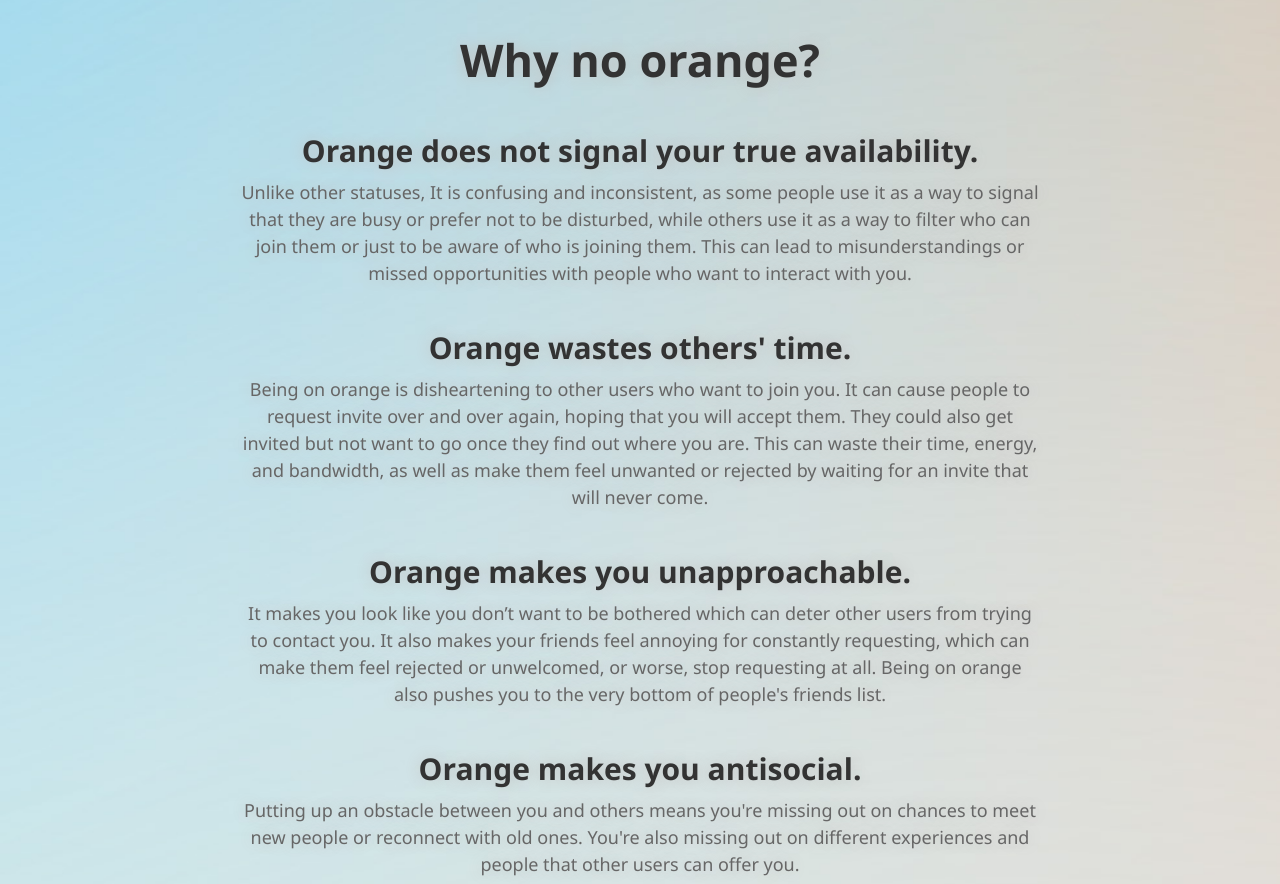
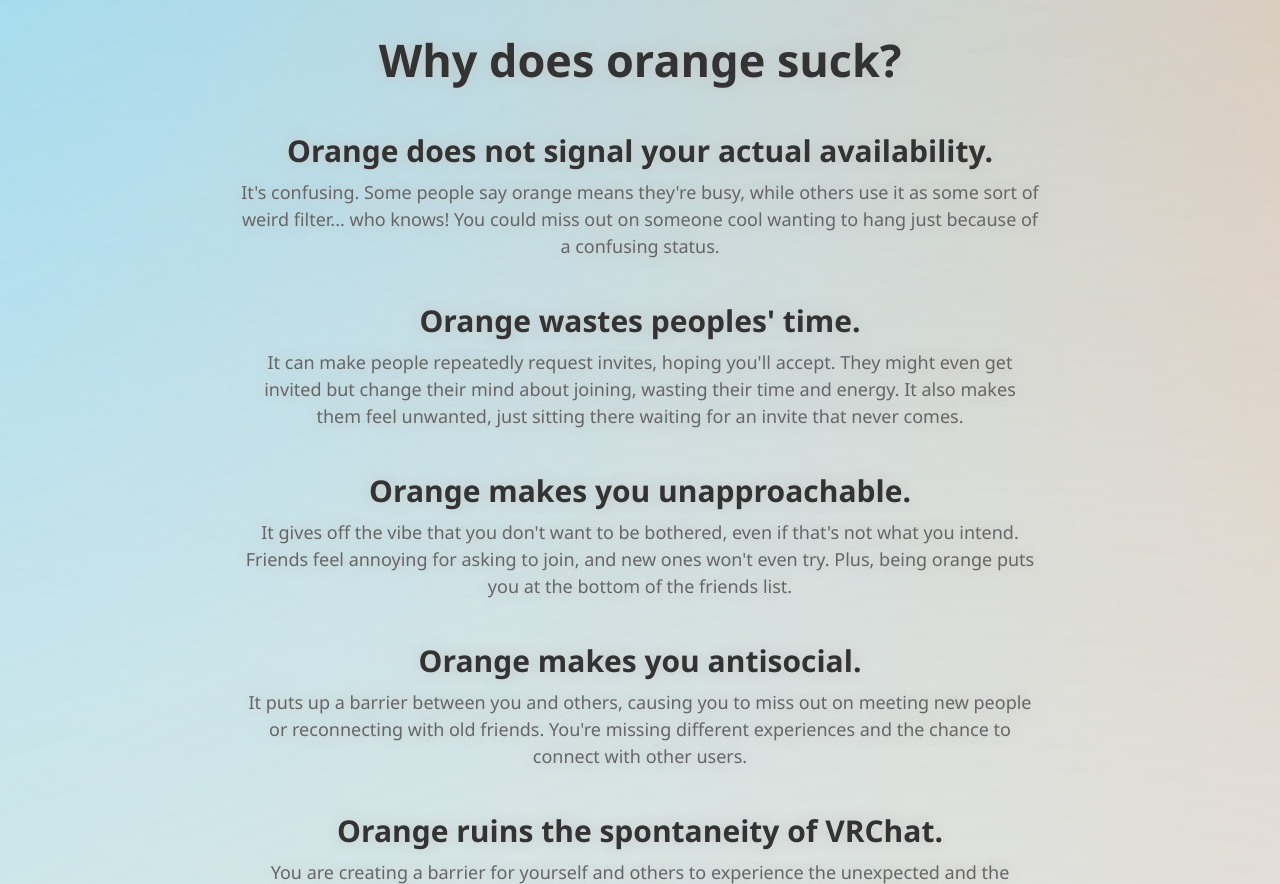
Before and after one commit to Ninka-Rex/NoOrange, a plain HTML site: page index.html in a window 1280 px wide. Shown: the part 340-1224 px from the top of the page. Drawn offline with Linux system fonts and the light colour scheme.

Commit message:
Update index.html
Small update

```diff
--- a/index.html
+++ b/index.html
@@ -58,19 +58,19 @@
         <p><b>Please don't use the orange status on VRChat.</b></p>
 		<p>Instead, change your status to something more clear and respectful!</p><br>
 
-		<h1 style="color: #333333; font-size: 45px;">Why no orange?</h1>
+		<h1 style="color: #333333; font-size: 45px;">Why does orange suck?</h1>
 
-        <h2><strong>Orange does not signal your true availability.</strong></h2>
-        <p>Unlike other statuses, It is confusing and inconsistent, as some people use it as a way to signal that they are busy or prefer not to be disturbed, while others use it as a way to filter who can join them or just to be aware of who is joining them. This can lead to misunderstandings or missed opportunities with people who want to interact with you.</p>
+        <h2><strong>Orange does not signal your actual availability.</strong></h2>
+        <p>It's confusing. Some people say orange means they're busy, while others use it as some sort of weird filter... who knows!  You could miss out on someone cool wanting to hang just because of a confusing status.</p>
 
-        <h2>Orange wastes others' time.</h2>
-        <p>Being on orange is disheartening to other users who want to join you. It can cause people to request invite over and over again, hoping that you will accept them. They could also get invited but not want to go once they find out where you are. This can waste their time, energy, and bandwidth, as well as make them feel unwanted or rejected by waiting for an invite that will never come.</p>
+        <h2>Orange wastes peoples' time.</h2>
+        <p>It can make people repeatedly request invites, hoping you'll accept. They might even get invited but change their mind about joining, wasting their time and energy. It also makes them feel unwanted, just sitting there waiting for an invite that never comes.</p>
 
         <h2>Orange makes you unapproachable.</h2>
-        <p>It makes you look like you don’t want to be bothered which can deter other users from trying to contact you.  It also makes your friends feel annoying for constantly requesting, which can make them feel rejected or unwelcomed, or worse, stop requesting at all. Being on orange also pushes you to the very bottom of people's friends list.</p>
+        <p>It gives off the vibe that you don't want to be bothered, even if that's not what you intend. Friends feel annoying for asking to join, and new ones won't even try. Plus, being orange puts you at the bottom of the friends list.</p>
 
 		<h2>Orange makes you antisocial.</h2>
-        <p>Putting up an obstacle between you and others means you're missing out on chances to meet new people or reconnect with old ones. You're also missing out on different experiences and people that other users can offer you.</p>
+        <p>It puts up a barrier between you and others, causing you to miss out on meeting new people or reconnecting with old friends. You're missing different experiences and the chance to connect with other users.</p>
 
 		<h2>Orange ruins the spontaneity of VRChat.</h2>
 		<p>You are creating a barrier for yourself and others to experience the unexpected and the unique that VRChat offers. You are also depriving yourself and others of the fun and excitement that comes from meeting outgoing people. (Most of whom never request off orange users)</p>
@@ -79,7 +79,7 @@
         <p>There are many other ways to signal your availability and preserve your privacy. For example, you can set a custom status describing your availability, or create an Invite Only or Invite+ instance.</p>
 
 		<h2>Orange makes you invisible and ignored.</h2>
-		<p>You become just a name, always in a private world, at the bottom of people's friends list. No one sees what you're doing, where you are, or who you're with. Getting to know you or trying to join you eventually becomes more trouble or awkward than its worth, and you become yet another irrelevent, forgotten name taking up valuable space on people's social menu.</p>
+		<p>On orange, you're a forgotten name in a private world. Nobody knows what you're up to or wants to put in the effort to find out.</p>
 
 		<br><h1 style="color: #666666; font-size: 50px;">What about these excuses?</h1><br>
 
```
